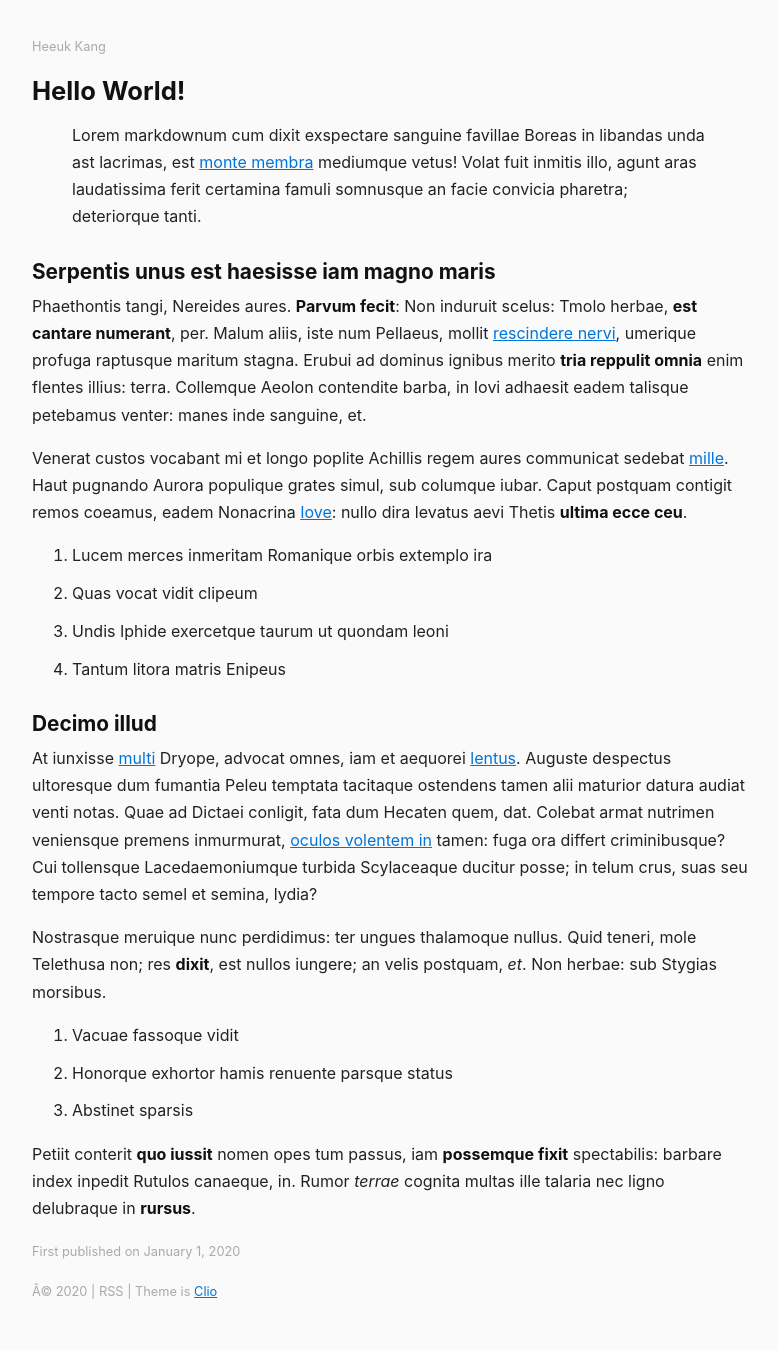
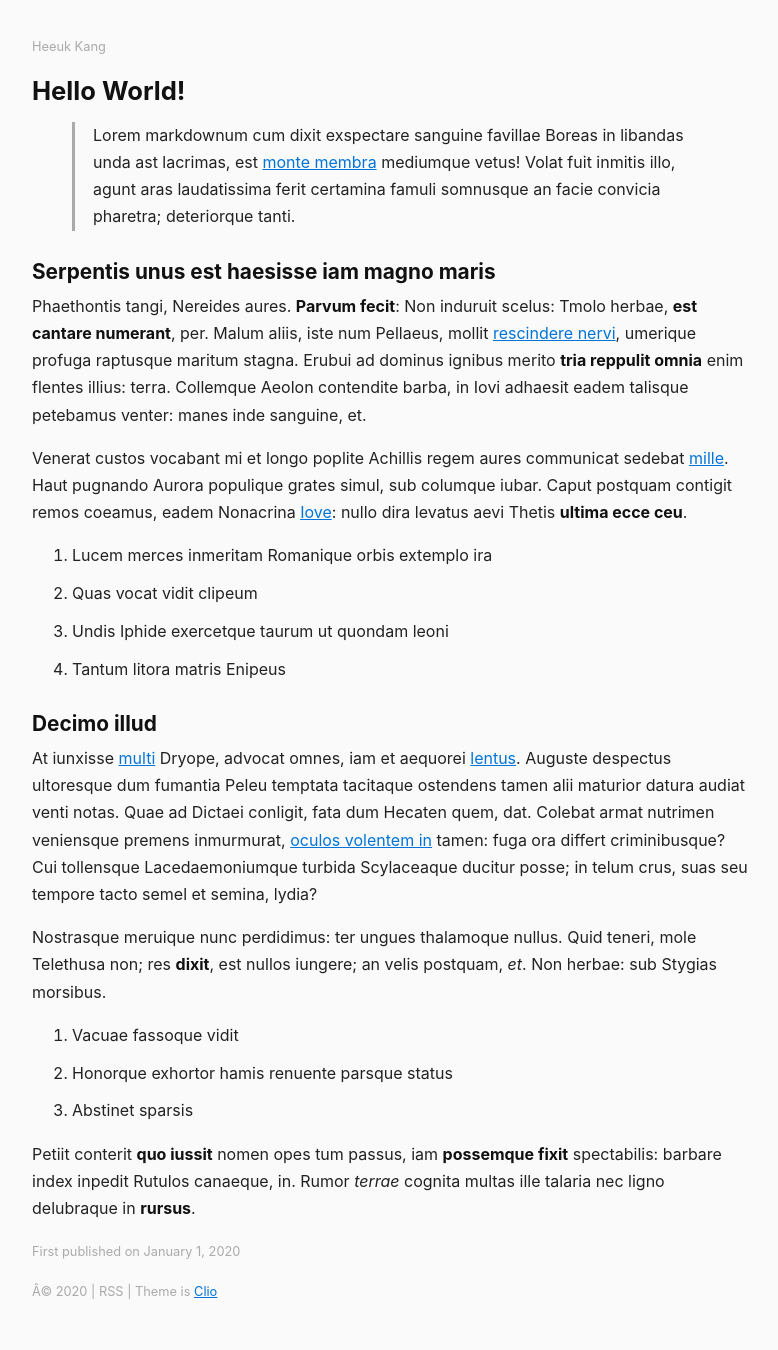
Before and after one commit to HuriHuchi/HuriHuchi.github.io, a Jekyll site: the page built from _posts/2020-01-01-hello-world.md, in a window 1280 px wide. Shown: the whole page, without its empty margins (248-1026 px from the left). Built offline with Jekyll 4.4.1, drawn with Linux system fonts in a browser that asks for light colours.

Commit message:
style changed > blockquote(#aaa)

```diff
--- a/assets/main.css
+++ b/assets/main.css
@@ -69,3 +69,8 @@ hr {
 .small {
   font-size: 0.8em;
 }
+
+blockquote {
+  border-left: 3px solid #aaa;
+  padding-left: 18px;
+}
```
